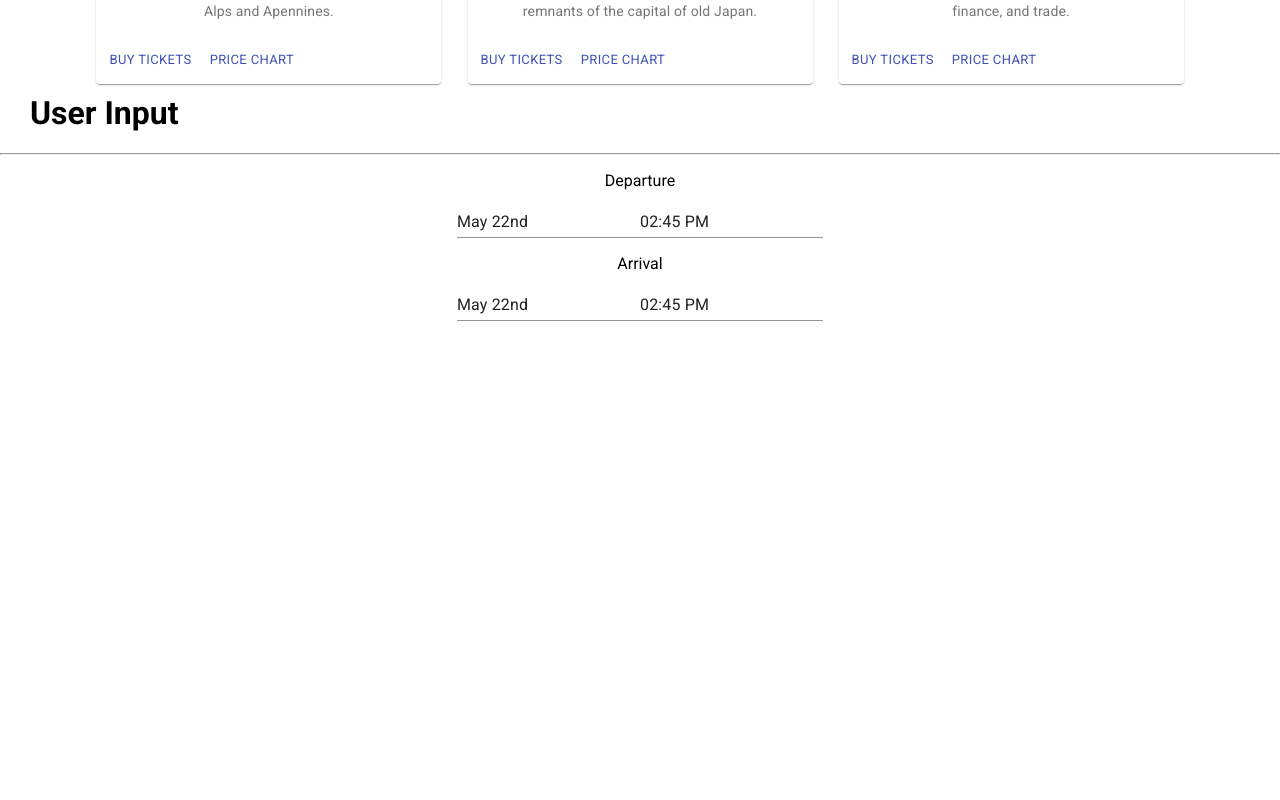
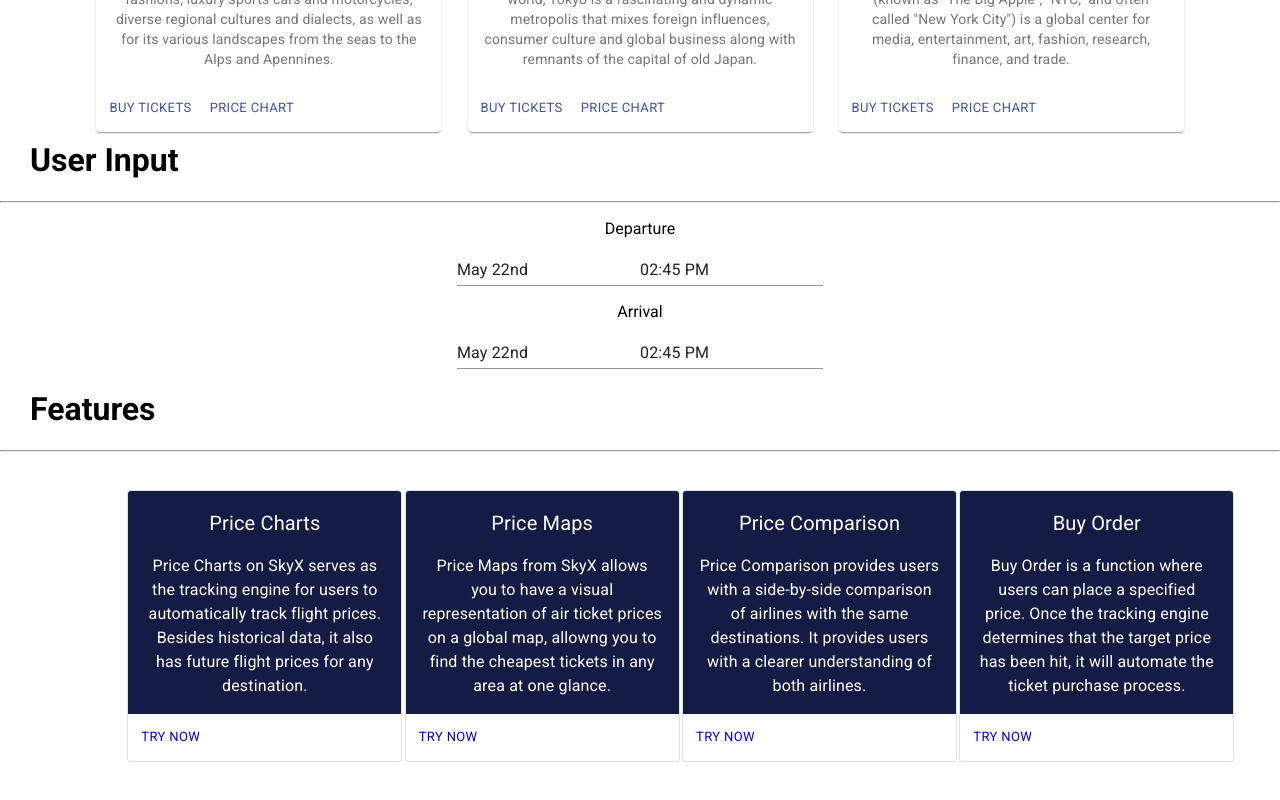
Before and after one commit to tanzhuoyao-nus/SkyX, a React (Create React App) app in the folder my-app/: page / in a window 1280 px wide. Shown: the part 730-1530 px from the top of the page. Before the commit the page ends 1051 px from the top, so only its background shows below. Built offline with nearby package versions, Linux system fonts and the light colour scheme; no server answers; the database is empty.

Commit message:
25-5-2020 1556

```diff
--- a/my-app/src/components/Navbar.jsx
+++ b/my-app/src/components/Navbar.jsx
@@ -6,6 +6,8 @@ import { Link } from 'react-router-dom';
 
 
 function Navbar (){
+
+
     return (
     <div className="container center">
 
--- a/my-app/src/components/components.css
+++ b/my-app/src/components/components.css
@@ -19,7 +19,6 @@ body {
     width: 100%;
     margin-bottom: 50px auto;
     padding-bottom: 50px;
-
 }
 
 .center {
@@ -80,8 +79,8 @@ body {
 }
 
 .menu__link:hover {
-    color: #0d0d5e;
-    border-bottom: 4px solid #0d0d5e;
+    color: #141B45;
+    border-bottom: 4px solid #141B45;
     font-weight: bold 70%;
     transition: 100ms;
 }
@@ -175,14 +174,31 @@ body {
 
 }
 
-nav {
-    display: flex;
-    justify-content: space-around;
-    align-items: center;
-    min-heigh: 10vh;
-    background: lightblue;
+a {
+    text-decoration: none;
+    text-color: #141B45 !important;
 }
 
-a {
-    text-decoration: none;
+.featureButtons {
+    position: center !important;
+    color: #141B45 !important;
+    align-self: center;
 }
+
+.features {
+    background-color: #141B45;
+}
+
+.featText {
+    color: white !important;
+}
+
+.featTextHeader {
+    font-weight: bold;
+    color: white;
+    padding-bottom: 15px;
+}
+
+.featuresGrid {
+    margin: 30px !important;
+}
--- /dev/null
+++ b/my-app/src/components/features.jsx
@@ -0,0 +1,102 @@
+import React from 'react';
+import { makeStyles } from '@material-ui/core/styles';
+import Card from '@material-ui/core/Card';
+import CardActions from '@material-ui/core/CardActions';
+import CardContent from '@material-ui/core/CardContent';
+import Button from '@material-ui/core/Button';
+import Typography from '@material-ui/core/Typography';
+import {Grid} from '@material-ui/core';
+import Styles from './components.css';
+
+const useStyles = makeStyles({
+  root: {
+    minWidth: 275,
+  },
+  bullet: {
+    display: 'inline-block',
+    margin: '0 2px',
+    transform: 'scale(0.8)',
+  },
+  title: {
+    fontSize: 14,
+  },
+  pos: {
+    marginBottom: 12,
+  },
+});
+
+export default function OutlinedCard() {
+  const classes = useStyles();
+  const bull = <span className={classes.bullet}>•</span>;
+
+  return (
+    <Grid container spacing ={3} justify="center">
+
+        <Grid className ="featuresGrid" item ={3} xs={2}>
+            <Card className={classes.root} variant="outlined">
+            <CardContent className ="features">
+                <Typography className="featTextHeader" variant="h6" component="h1">
+                Price Charts
+                </Typography>
+                <Typography className="featText" color="textSecondary">
+                Price Charts on SkyX serves as the tracking engine for users to automatically track flight prices. Besides historical data, it also has future flight prices for any destination.
+                </Typography>
+            </CardContent>
+            <CardActions>
+                <Button className ="featureButtons" justify-content="center" size="small"><a href='/pricechart'>Try now</a></Button>
+            </CardActions>
+            </Card>
+        </Grid>
+
+        <Grid className ="featuresGrid" item ={3} xs={2}>
+            <Card className={classes.root} variant="outlined">
+            <CardContent className ="features">
+                <Typography className="featTextHeader" variant="h6" component="h1">
+                Price Maps
+                </Typography>
+                <Typography className="featText" color="textSecondary">
+                Price Maps from SkyX allows you to have a visual representation of air ticket prices on a global map, allowng you to find the cheapest tickets in any area at one glance.
+                </Typography>
+            </CardContent>
+            <CardActions>
+                <Button className ="featureButtons" justify-content="center" size="small"><a href='/pricemap'>Try now</a></Button>
+            </CardActions>
+            </Card>
+        </Grid>
+
+        <Grid className ="featuresGrid" item ={3} xs={2} >
+            <Card className={classes.root} variant="outlined">
+            <CardContent className ="features">
+                <Typography className="featTextHeader" variant="h6" component="h1">
+                Price Comparison
+                </Typography>
+                <Typography className="featText" color="textSecondary">
+                Price Comparison provides users with a side-by-side comparison of airlines with the same destinations. It provides users with a clearer understanding of both airlines.
+                </Typography>
+            </CardContent>
+            <CardActions>
+                <Button className ="featureButtons" justify-content="center" size="small"><a href='/pricecomparison'>Try now</a></Button>
+            </CardActions>
+            </Card>
+        </Grid>
+
+        <Grid className ="featuresGrid" item ={3} xs={2} >
+            <Card className={classes.root} variant="outlined">
+            <CardContent className ="features">
+                <Typography className="featTextHeader" variant="h6" component="h1">
+                Buy Order
+                </Typography>
+                <Typography className="featText" color="textSecondary">
+                Buy Order is a function where users can place a specified price. Once the tracking engine determines that the target price has been hit, it will automate the ticket purchase process.
+                </Typography>
+            </CardContent>
+            <CardActions>
+                <Button className ="featureButtons" justify-content="center" size="small"><a href='/buyorder'>Try now</a></Button>
+            </CardActions>
+            </Card>
+        </Grid>
+
+    </Grid>
+
+  );
+}
--- a/my-app/src/pages/home.jsx
+++ b/my-app/src/pages/home.jsx
@@ -7,6 +7,7 @@ import Logo from '../components/logo';
 import Navbar from '../components/navbar';
 import Cards from '../components/cards';
 import Date from '../components/date';
+import Features from '../components/features';
 
 function Home() {
   return (
@@ -18,7 +19,8 @@ function Home() {
     {/* Logo */}
     <Logo />
 
-    {/* Cards */}
+    <h2 text-align="center"> Welcome to SkyX</h2>
+    {/* Recommendations */}
     <Cards />
 
     {/* User Information */}
@@ -34,6 +36,10 @@ function Home() {
         <Date />
     </div>
 
+    <h1 className="sections"> Features</h1>
+    <hr></hr>
+    <Features />
+
     </div>
   );
 }
--- a/my-app/src/pages/pricechart.jsx
+++ b/my-app/src/pages/pricechart.jsx
@@ -3,7 +3,7 @@ import styles from './pages.css';
 import Chart from '../components/chart';
 
 //component imports
-import Logo from '../components/logo';
+
 import Navbar from '../components/navbar';
 import Cards from '../components/cards';
 import Date from '../components/date';
```
